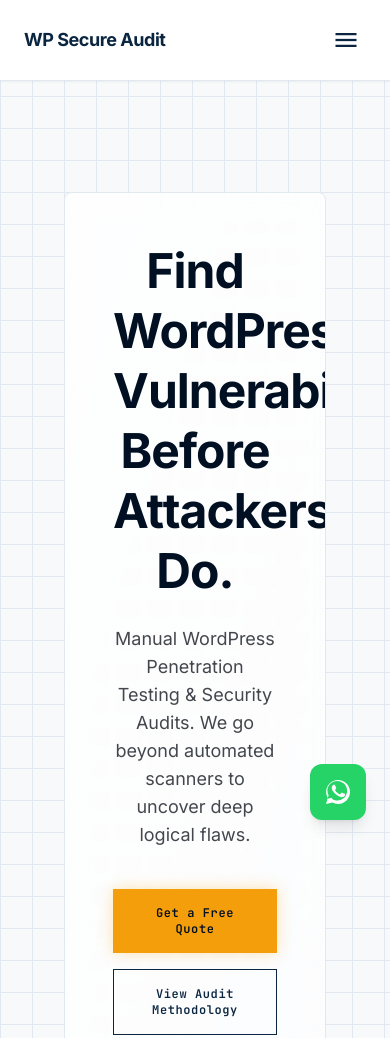
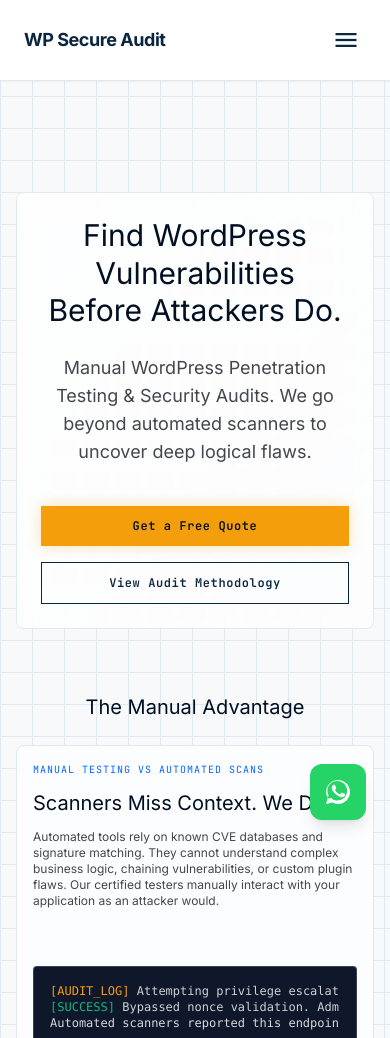
Before and after one commit to Randhir-2024/wpsecureaudit.com, an Eleventy site: page src/index.html in a window 390 px wide. Shown: the top 1038 px of the page. Built offline with nearby package versions, Linux system fonts and the light colour scheme; Eleventy itself is replaced by a stand-in of ours; files that its build step writes are made by us from their sources.

Commit message:
Rollback hero spacing to original starting state

```diff
--- a/src/index.html
+++ b/src/index.html
@@ -249,20 +249,20 @@
 </header>
 <main class="flex-grow pt-24 pb-margin-desktop">
 <!-- Hero Section -->
-<section class="max-w-max-width mx-auto px-margin-desktop pt-24 pb-16 flex flex-col items-center text-center">
-<div class="glass-panel rounded-xl p-12 max-w-4xl w-full audit-focus relative overflow-hidden">
+<section class="max-w-max-width mx-auto px-margin-mobile md:px-margin-desktop pt-24 pb-8 md:pb-16 flex flex-col items-center text-center">
+<div class="glass-panel rounded-xl p-6 md:p-12 max-w-4xl w-full audit-focus relative overflow-hidden">
 <div class="absolute inset-0 bg-gradient-to-br from-white/40 to-transparent pointer-events-none"></div>
-<h1 class="font-headline-xl text-headline-xl md:text-[56px] text-primary mb-6 relative z-10 leading-tight">
+<h1 class="font-headline-xl text-3xl sm:text-4xl md:text-[56px] text-primary mb-6 relative z-10 leading-tight">
                     Find WordPress Vulnerabilities<br/>Before Attackers Do.
                 </h1>
 <p class="font-body-lg text-body-lg text-on-surface-variant mb-10 max-w-2xl mx-auto relative z-10">
                     Manual WordPress Penetration Testing &amp; Security Audits. We go beyond automated scanners to uncover deep logical flaws.
                 </p>
 <div class="flex flex-col sm:flex-row gap-4 justify-center relative z-10">
-<a href="contact.html" class="bg-alert-amber text-primary font-label-caps text-label-caps px-8 py-4 rounded-DEFAULT hover:opacity-90 transition-opacity shadow-[0_0_15px_rgba(245,158,11,0.3)] inline-block text-center">
+<a href="contact.html" class="bg-alert-amber text-primary font-label-caps text-label-caps px-6 py-3 md:px-8 md:py-4 rounded-DEFAULT hover:opacity-90 transition-opacity shadow-[0_0_15px_rgba(245,158,11,0.3)] inline-block text-center">
                         Get a Free Quote
                     </a>
-<a href="methodology.html" class="border border-cyber-blue-deep text-cyber-blue-deep font-label-caps text-label-caps px-8 py-4 rounded-DEFAULT hover:bg-surface-container transition-colors inline-block text-center">
+<a href="methodology.html" class="border border-cyber-blue-deep text-cyber-blue-deep font-label-caps text-label-caps px-6 py-3 md:px-8 md:py-4 rounded-DEFAULT hover:bg-surface-container transition-colors inline-block text-center">
                         View Audit Methodology
                     </a>
 </div>
```
